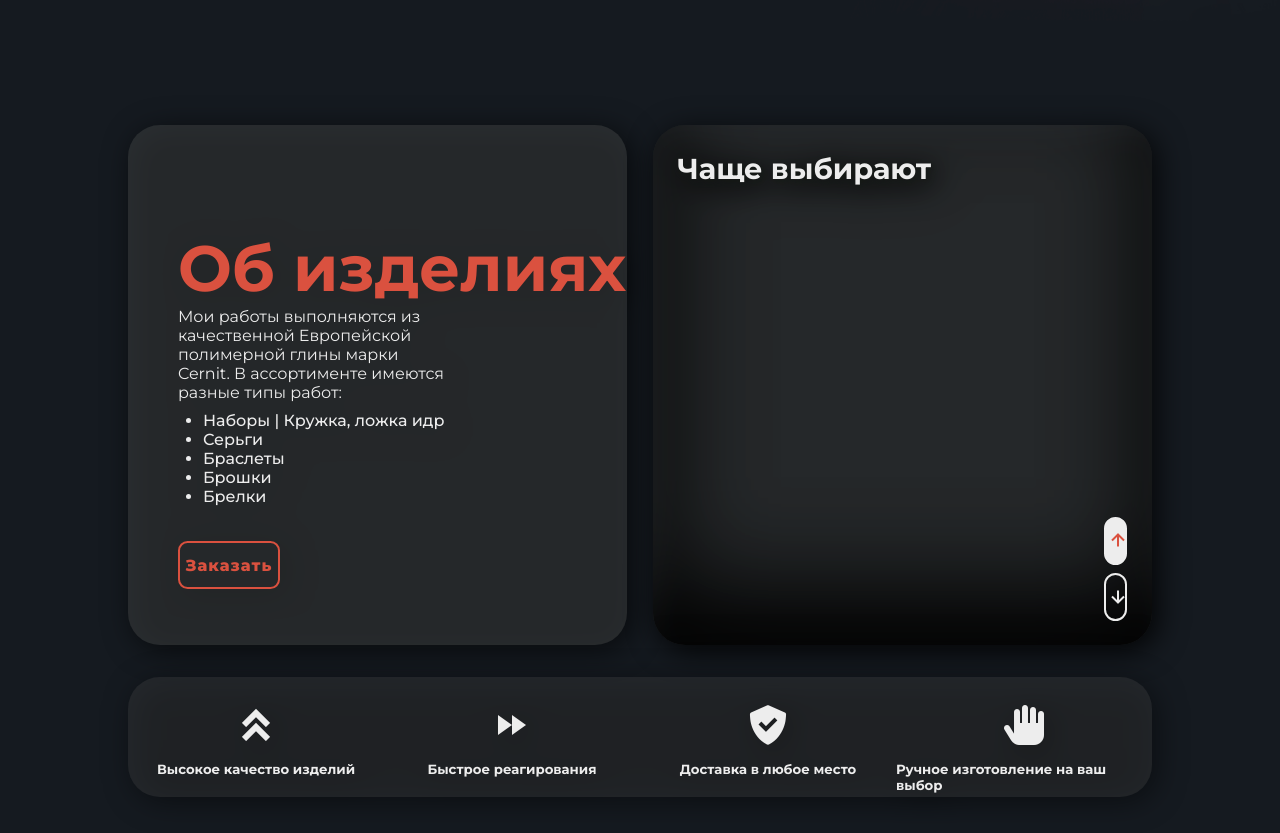
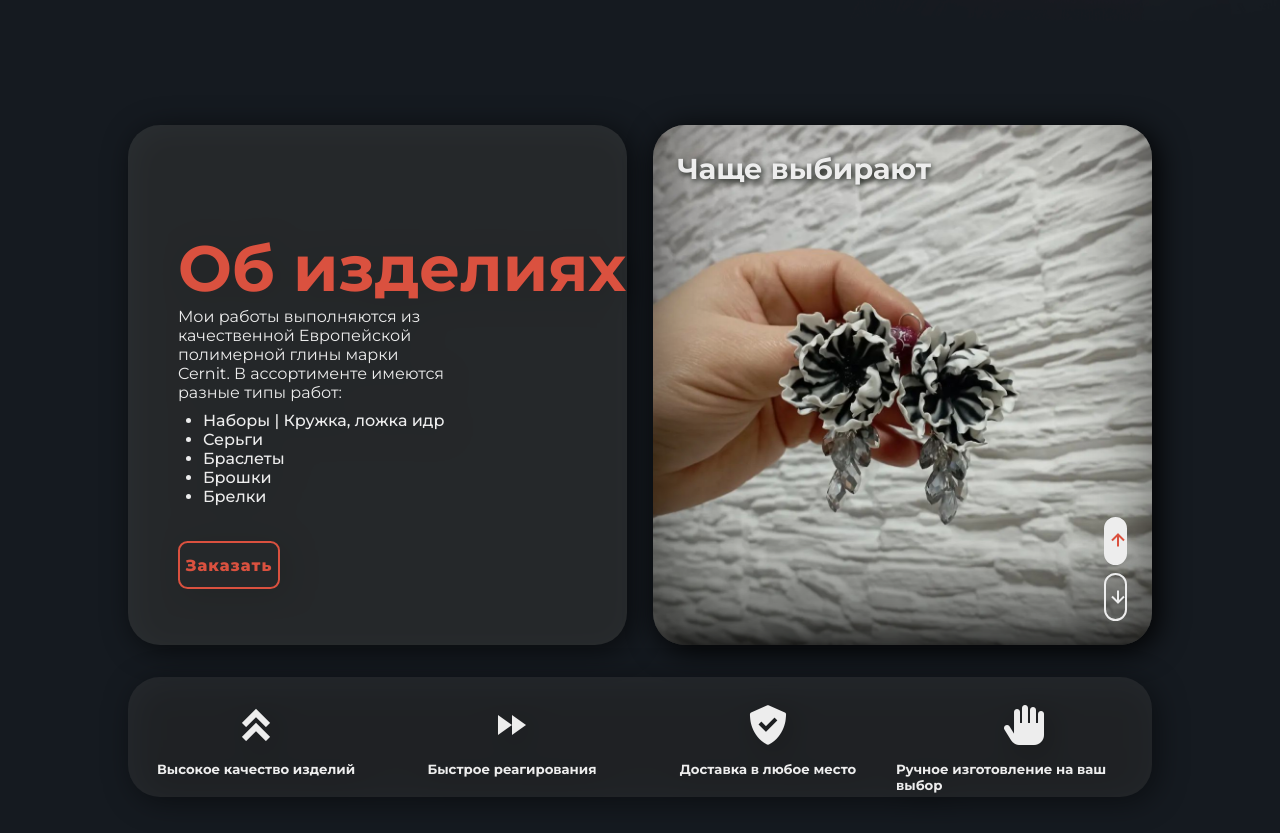
Before and after one commit to SvetikSemitsvetick/Syte, a plain HTML site: page index.html in a window 1280 px wide. Shown: the part 763-1596 px from the top of the page. Drawn offline with nearby package versions, Linux system fonts and the light colour scheme.

Commit message:
Add files via upload

```diff
--- a/index.html
+++ b/index.html
@@ -71,7 +71,7 @@
             <div class="card">
 
                 <div class="show-bar">
-                    <div style="background-image: url('itm1.jfif');"> <h1>Чаще выбирают</h1>
+                    <div style="background-image: url('itm.jfif');"> <h1>Чаще выбирают</h1>
                     </div>
                     <div style="background-image: url('itm-2.jfif');"> <h1>Под заказ</h1>
                     </div>
```
Also changed, not shown: itm.jfif (added).
